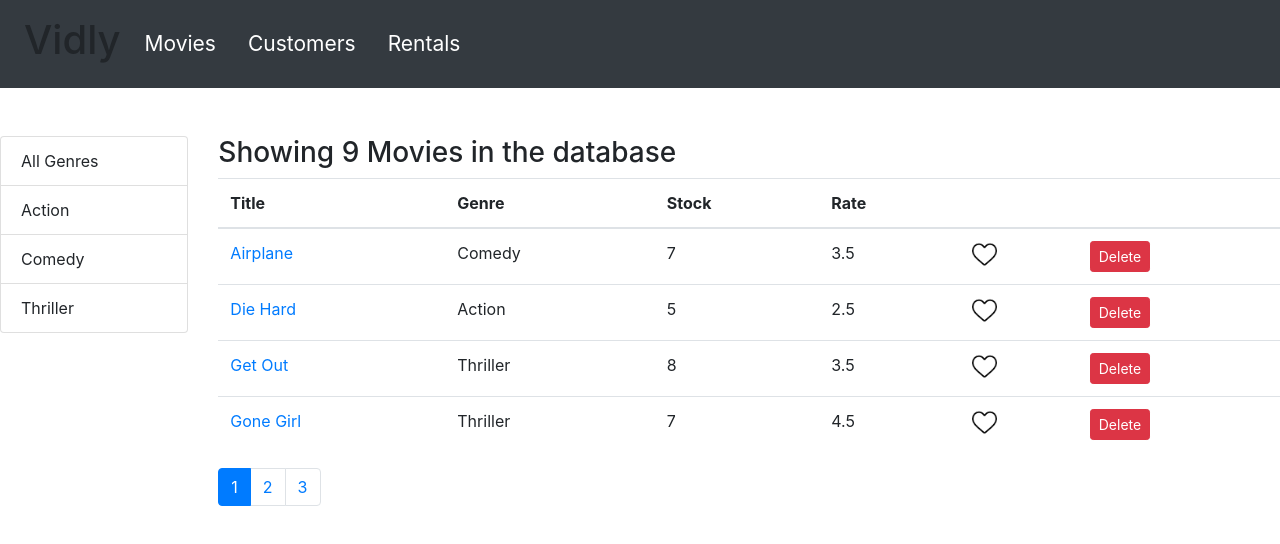
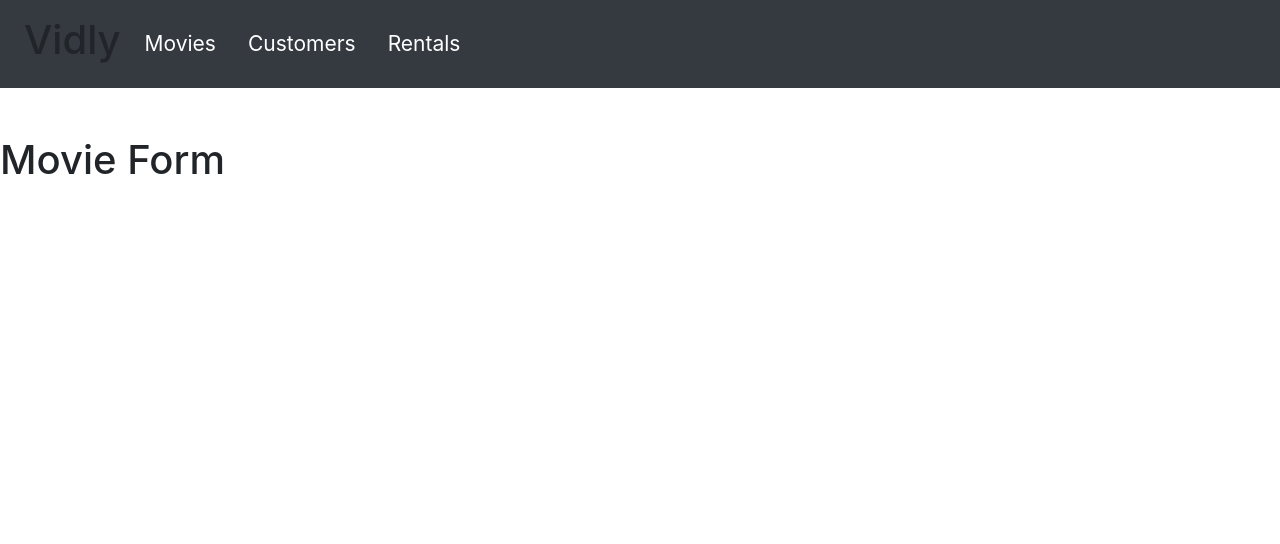
Before and after one commit to nichols20/vidly, a React (Create React App) app: page /Movies/5b21ca3eeb7f6fbccd471816 in a window 1280 px wide. Shown: the top 544 px of the page. Built offline with nearby package versions, Linux system fonts and the light colour scheme.

Commit message:
created movieform comp & movie links

```diff
--- a/src/App.js
+++ b/src/App.js
@@ -6,7 +6,7 @@ import { Redirect, Route, Switch } from 'react-router-dom';
 import NotFound from './services/common/notfound';
 import Customers from './services/customers';
 import Rentals from './services/rentals';
-
+import MovieForm from './services/movieform';
 
 function App() {
   return (
@@ -18,6 +18,7 @@ function App() {
         <Route path='/Rentals' component={Rentals}/>
         <Route path='/Customers' component={Customers}/>
         <Route path='/not-found' component={NotFound}/>
+        <Route path='/Movies/:id' component={MovieForm}/>
         <Route path='/Movies' component={Movies}/>
         <Redirect exact from='/' to='/movies'/>
         <Redirect to='/not-found'/>
--- /dev/null
+++ b/src/services/movieform.jsx
@@ -0,0 +1,9 @@
+import React, { Component } from 'react';
+
+const MovieForm = () => {
+    return (
+        <h1>Movie Form</h1>
+     );
+}
+
+export default MovieForm;
```
